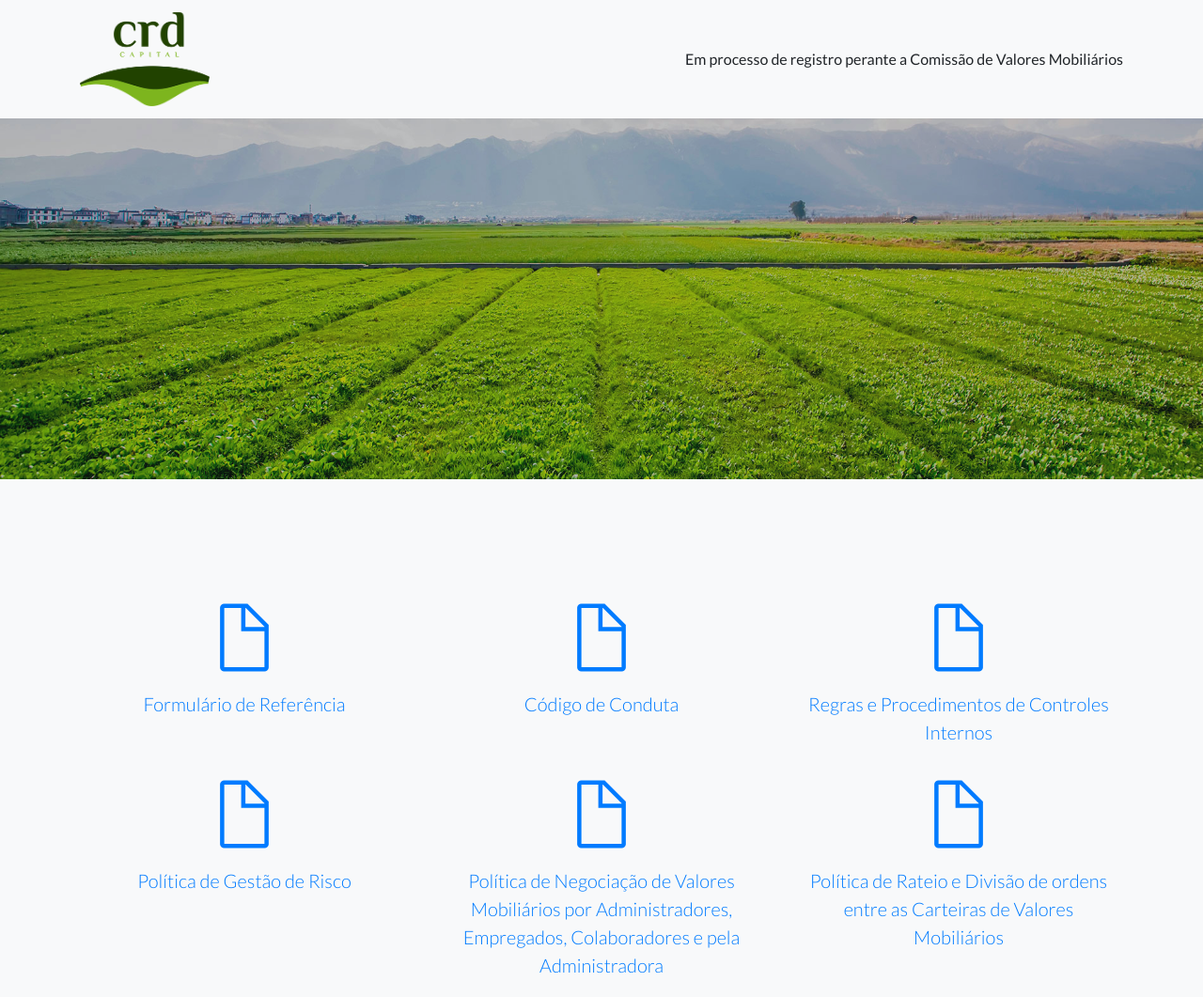
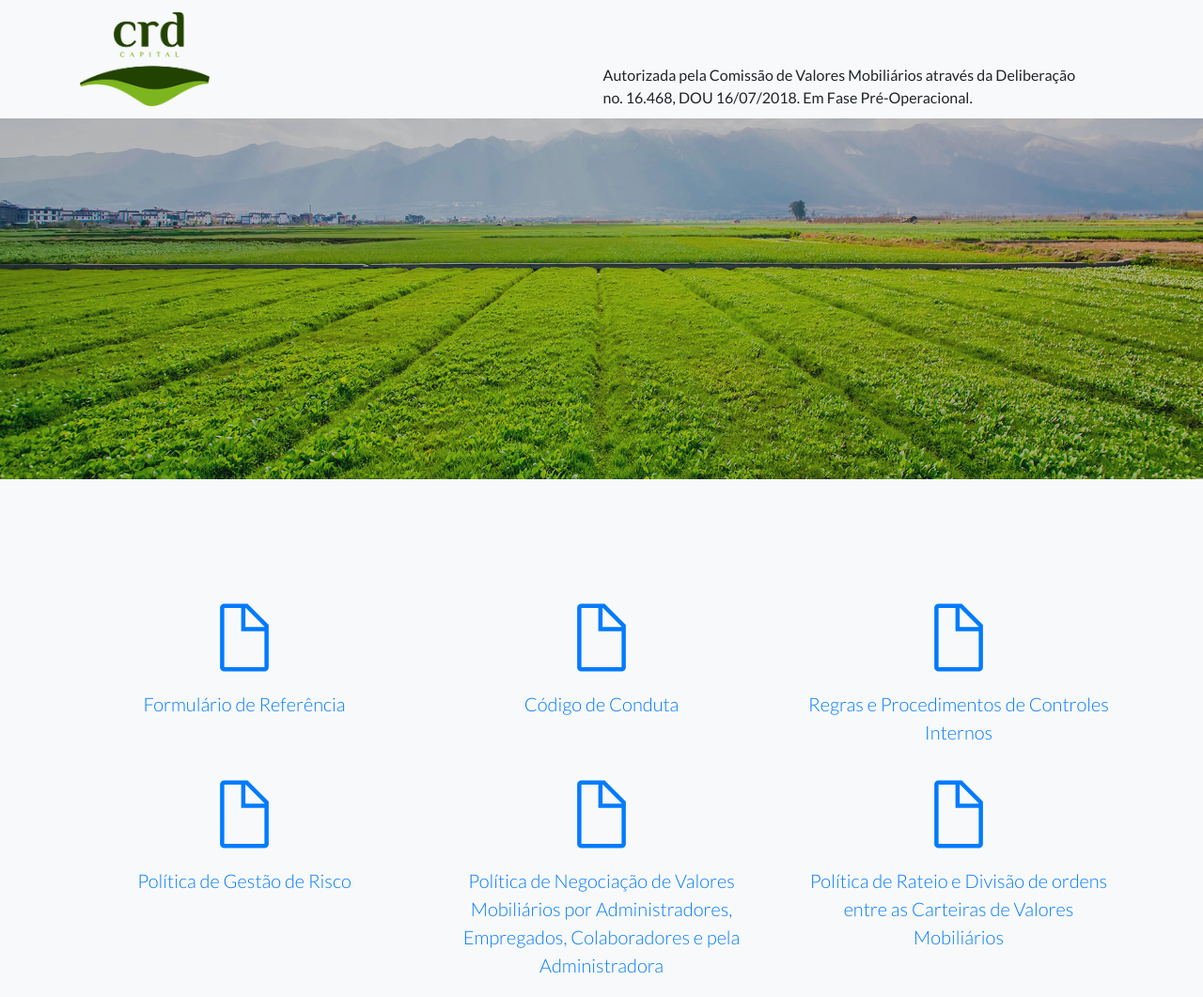
Before and after one commit to crdcapital/crdkapital.github.io, a website: page index.html in a window 1280 px wide. Shown: the top 1061 px of the page at 94% size. Drawn offline with Linux system fonts and the light colour scheme.

Commit message:
alteração de texto

```diff
--- a/index.html
+++ b/index.html
@@ -28,10 +28,14 @@
     <!-- Navigation -->
     <nav class="navbar navbar-light bg-light static-top">
       <div class="container">
-        <a class="navbar-brand" href="#">
-          <img src="img/crd-capital.png" alt="CRD Capital" title="CRD Capital" height="100"/>
-        </a>
-        <div>Em processo de registro perante a Comissão de Valores Mobiliários</div>
+        <div class="row">
+          <div class="col-lg-6">
+            <a class="navbar-brand" href="#">
+              <img src="img/crd-capital.png" alt="CRD Capital" title="CRD Capital" height="100"/>
+            </a>
+          </div>
+          <div class="col-lg-6" style="padding-top:60px">Autorizada pela Comissão de Valores Mobiliários através da Deliberação no. 16.468, DOU 16/07/2018. Em Fase Pré-Operacional.</div>
+        </div>
       </div>
     </nav>
 
```
